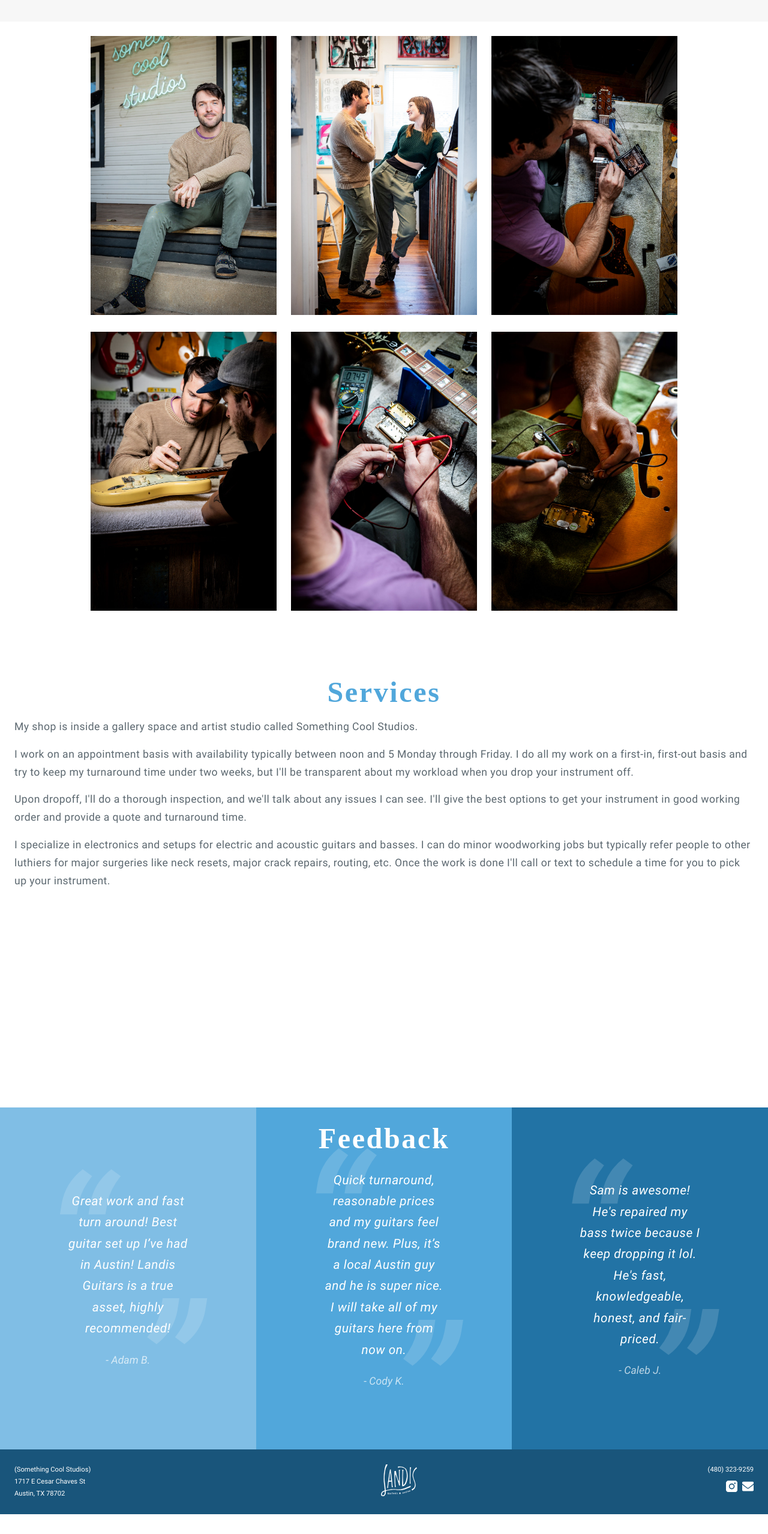
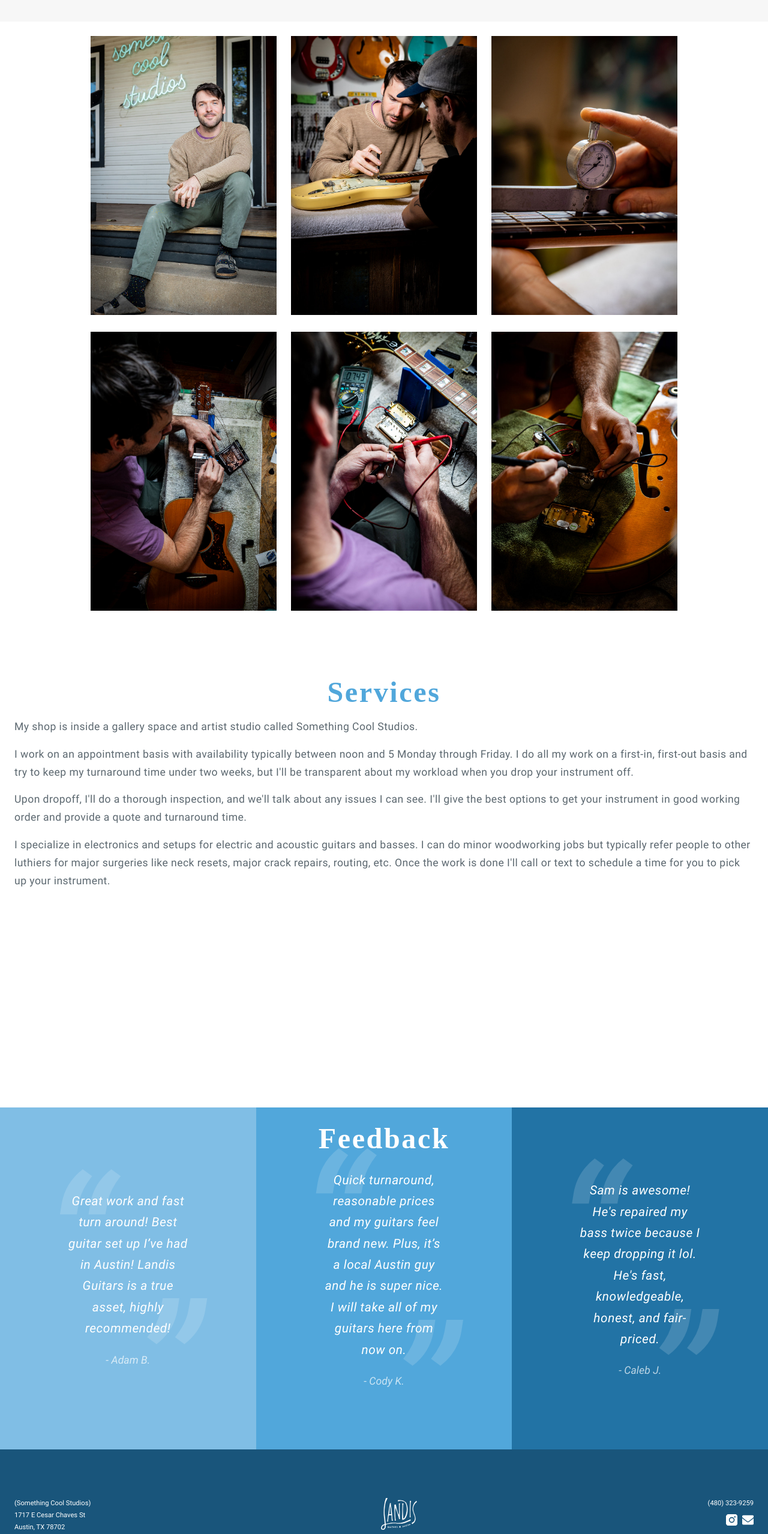
Before and after one commit to joe-gerhard/landis-guitars-2023, a website with bundled scripts: page src/index.html in a window 1280 px wide. Shown: the part 850-3407 px from the top of the page at 60% size. Before the commit the page ends 3374 px from the top, so only its background shows below. Built offline with nearby package versions, Linux system fonts and the light colour scheme; a web font is replaced by a local one.

Commit message:
fix minor errors

```diff
--- a/src/assets/js/script.js
+++ b/src/assets/js/script.js
@@ -1,4 +1,5 @@
 import './photo-gallery.js';
 import './menu-button.js';
+import './read-more-button.js';
 import './testimonials.js';
 //# sourceMappingURL=script.js.map
--- a/src/assets/scss/components/_footer.scss
+++ b/src/assets/scss/components/_footer.scss
@@ -1,10 +1,15 @@
 .footer {
+    display: flex;
+    background-color: var(--color-primary-darkest);
+    flex-direction: column;
+    min-height: 100vh;
+
+    .top-container {
         display: flex;
         justify-content: space-between;
         gap: 1.5rem;
         color: var(--color-white);
-    background-color: var(--color-primary-darkest);
-    padding: 1.5rem;
+        padding: 5rem 1.5rem 1.5rem 1.5rem;
         padding-bottom: 6.5rem;
         font-size: 0.7rem;
         line-height: 1.8em;
@@ -44,3 +49,4 @@
             max-height: 55px;
         }
     }
+}
--- a/src/assets/ts/script.ts
+++ b/src/assets/ts/script.ts
@@ -1,3 +1,4 @@
 import './photo-gallery.js';
 import './menu-button.js';
+import './read-more-button.js';
 import './testimonials.js';
--- a/src/index.html
+++ b/src/index.html
@@ -29,6 +29,11 @@
             <symbol id="instagram" viewBox="32 32 192 192">
                 <path
                     d="M160,128a32,32,0,1,1-32-32A32.03667,32.03667,0,0,1,160,128Zm68-44v88a56.06353,56.06353,0,0,1-56,56H84a56.06353,56.06353,0,0,1-56-56V84A56.06353,56.06353,0,0,1,84,28h88A56.06353,56.06353,0,0,1,228,84Zm-52,44a48,48,0,1,0-48,48A48.05436,48.05436,0,0,0,176,128Zm16-52a12,12,0,1,0-12,12A12,12,0,0,0,192,76Z"
+                />
+            </symbol>
+            <symbol id="arrow-1" viewBox="0 0 100 125">
+                <path
+                    d="M5.78,13.88c3.89-0.42,7.89,0.35,11.76,0.77c3.97,0.44,7.94,0.88,11.91,1.32c1.31,0.14,2.82,3.76,1.07,3.78  c-0.29,0-0.57,0-0.86,0.01c-0.2,0-0.4-0.06-0.6-0.16c-3.42-0.38-6.85-0.76-10.27-1.14c-2.27-0.25-4.58-0.62-6.89-0.79  c26.97,9.44,53.72,22.63,71.31,45.91c4.78,6.33,8.75,13.24,11.63,20.64c0.26,0.68,0.34,1.88-0.6,2.03  c-0.93,0.15-1.76-1.07-2.04-1.78C81.86,57.97,57.64,40.42,32.51,29.2c-6.59-2.94-13.34-5.51-20.16-7.89  c1.72,1.81,3.43,3.62,5.15,5.42c0.55,0.58,1.08,1.93,0.52,2.65c-0.61,0.8-1.59,0-2.06-0.49c-2.16-2.28-4.32-4.55-6.48-6.83  c-1.87-1.97-3.96-3.87-4.45-6.67C4.93,14.82,5.04,13.96,5.78,13.88z"
                 />
             </symbol>
 
@@ -171,13 +176,13 @@
                         <img src="assets/images/carousel-01.jpg" alt="image 1" />
                     </div>
                     <div class="image-wrapper">
-                        <img src="assets/images/carousel-02.jpg" alt="image 2" />
+                        <img src="assets/images/carousel-07.jpg" alt="image 2" />
                     </div>
                     <div class="image-wrapper">
-                        <img src="assets/images/carousel-04.jpg" alt="image 3" />
+                        <img src="assets/images/carousel-08.jpg" alt="image 3" />
                     </div>
                     <div class="image-wrapper">
-                        <img src="assets/images/carousel-07.jpg" alt="image 1" />
+                        <img src="assets/images/carousel-04.jpg" alt="image 1" />
                     </div>
                     <div class="image-wrapper">
                         <img src="assets/images/carousel-06.jpg" alt="image 1" />
@@ -253,6 +258,7 @@
         </main>
 
         <footer id="contact" class="footer">
+            <div class="top-container">
                 <address>
                     (Something Cool Studios)<br />
                     1717 E Cesar Chaves St<br />
@@ -270,6 +276,8 @@
                         </a>
                     </div>
                 </div>
+            </div>
+            <!-- <svg><use href="#arrow-1" /></svg> -->
         </footer>
     </body>
 </html>
```
Also changed, not shown: src/assets/css/style.css, src/assets/images/carousel-08.jpg (added), src/assets/svg/noun-hand-drawn-arrow-2092502.svg (added), 2 other files. Lines whose indentation alone changed are shown as unchanged.
